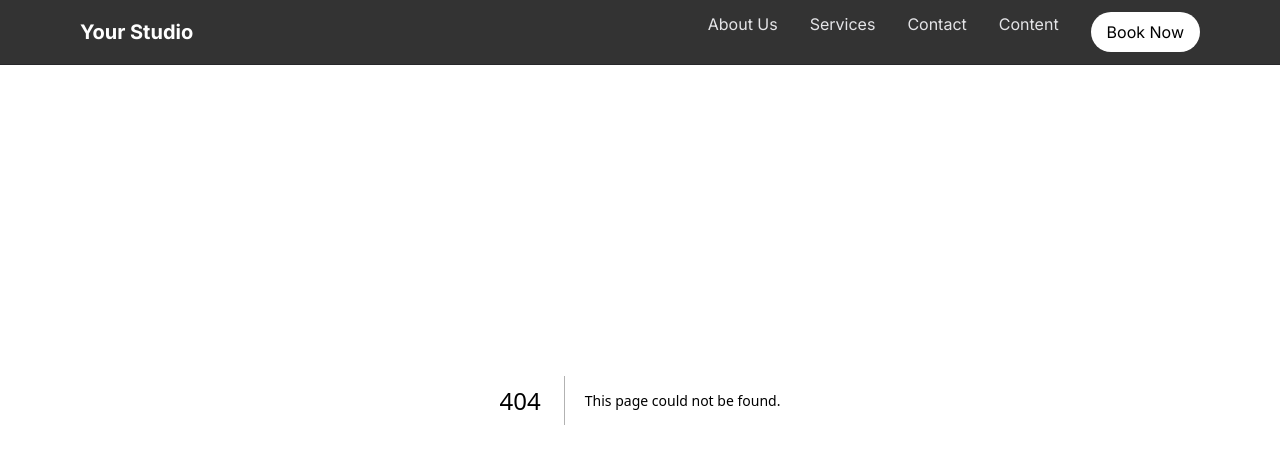
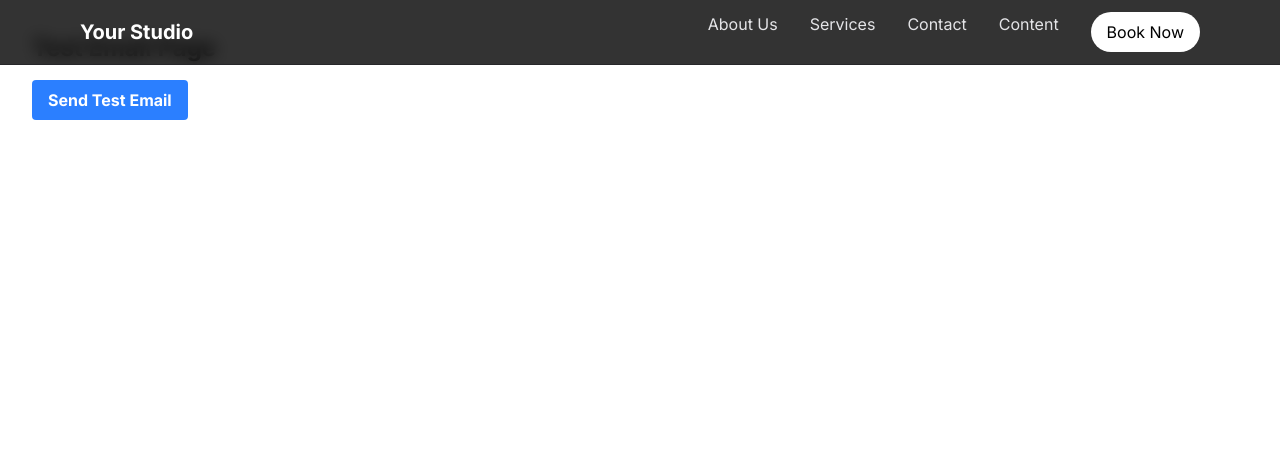
Before and after one commit to paulkav/studio, a Next.js app: page /test-email in a window 1280 px wide. Before the commit this address had no page. Shown: the top 464 px of the page. Built offline with nearby package versions, Linux system fonts and the light colour scheme.

Commit message:
Add test email page

```diff
--- /dev/null
+++ b/src/app/test-email/page.tsx
@@ -0,0 +1,41 @@
+'use client';
+
+import { useState } from 'react';
+
+export default function TestEmail() {
+  const [status, setStatus] = useState('');
+
+  const sendTestEmail = async () => {
+    try {
+      setStatus('Sending...');
+      const response = await fetch('/api/test-email', {
+        method: 'POST',
+        headers: {
+          'Content-Type': 'application/json',
+        },
+      });
+
+      const data = await response.json();
+      setStatus(JSON.stringify(data, null, 2));
+    } catch (error) {
+      setStatus(`Error: ${error instanceof Error ? error.message : 'Unknown error'}`);
+    }
+  };
+
+  return (
+    <div className="min-h-screen p-8">
+      <h1 className="text-2xl font-bold mb-4">Test Email Page</h1>
+      <button
+        onClick={sendTestEmail}
+        className="bg-blue-500 hover:bg-blue-700 text-white font-bold py-2 px-4 rounded"
+      >
+        Send Test Email
+      </button>
+      {status && (
+        <pre className="mt-4 p-4 bg-gray-100 rounded">
+          {status}
+        </pre>
+      )}
+    </div>
+  );
+}
```
